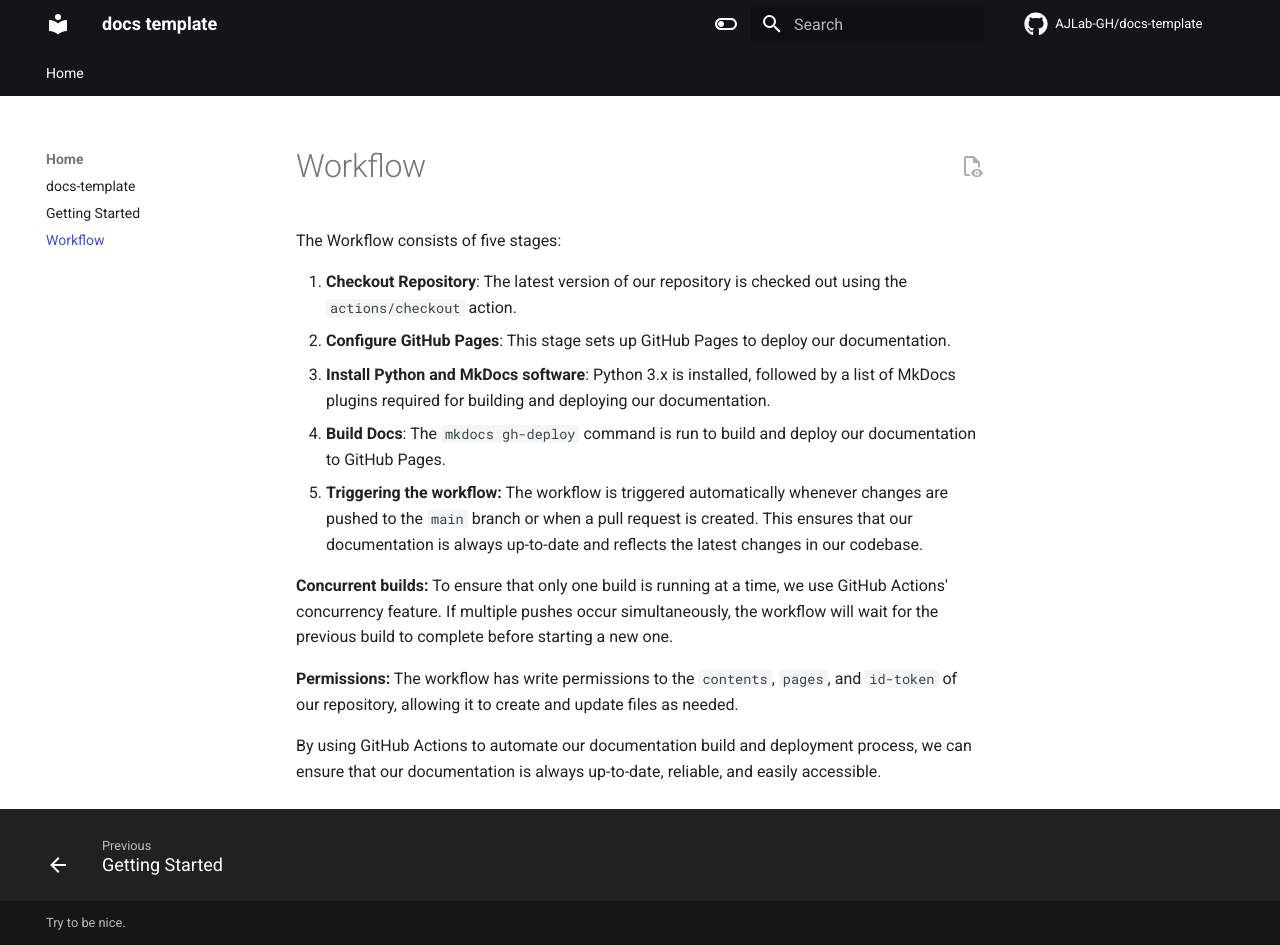
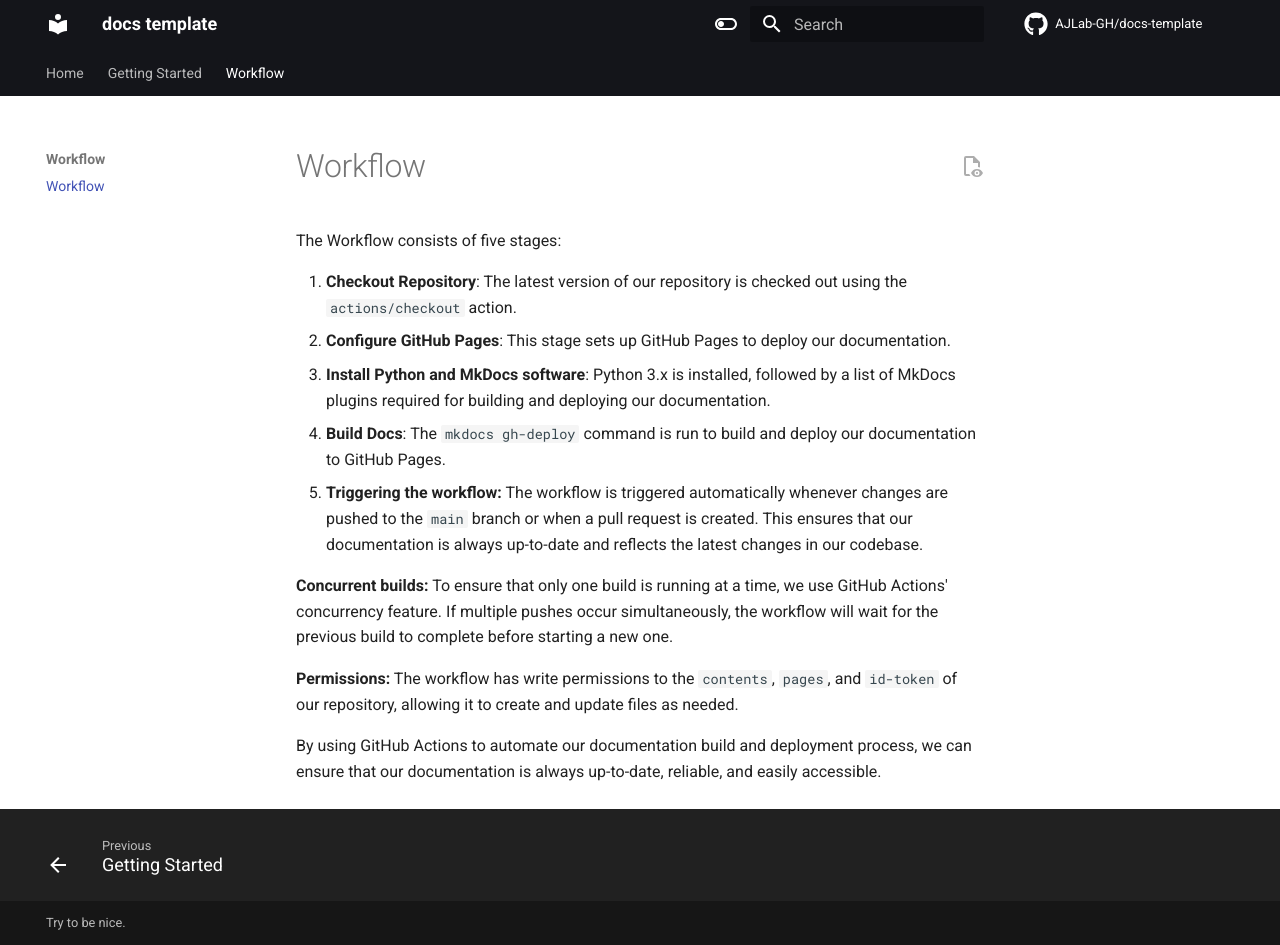
Before and after one commit to ajlab-gh/docs-template, an MkDocs documentation site: the page built from docs/workflow.md, in a window 1280 px wide and 945 px high. Built offline with MkDocs 1.6.1 and Material for MkDocs 9.7.7, drawn with Linux system fonts in a browser that asks for light colours; comment, search, counter and statistics services are not loaded.

Commit message:
added navigation and pages

```diff
--- a/mkdocs.yml
+++ b/mkdocs.yml
@@ -106,5 +106,7 @@ plugins:
 nav:
   - "Home":
           - "index.md"
+  - "Getting Started":
           - "getting-started.md"
+  - "Workflow":
           - "workflow.md"
```
